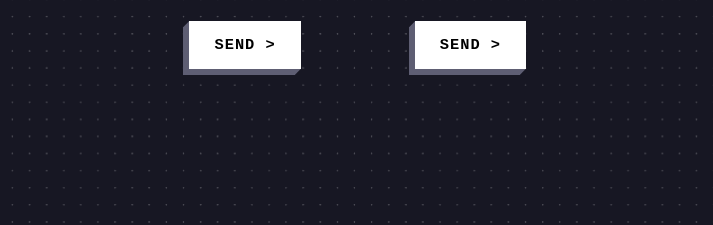
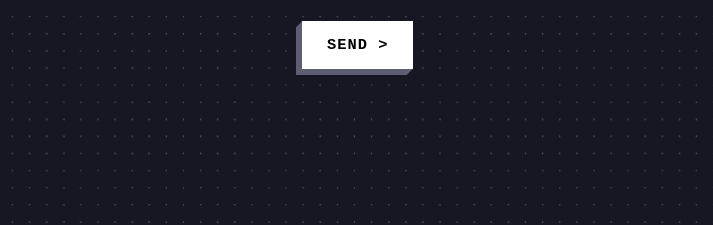
Before and after one commit to dhananjay-c/dhananjay, a plain HTML site: page contact.html in a window 1280 px wide. Shown: the part 403-628 px from the top of the page, 567-1280 px from the left. Drawn offline with nearby package versions, Linux system fonts and the light colour scheme.

Commit message:
Update contact.html

```diff
--- a/contact.html
+++ b/contact.html
@@ -90,7 +90,7 @@
         <textarea name="" id="" placeholder="How can I help you?" class="msg"></textarea><br>
          <p class="errMsg" id="err">Apologies, Unexpected error accured. Please reach out to me via email <a
             href="mailto:dhananjaychavan0907@gmail.com" target="_blank">dhananjaychavan0907@gmail.com</a></p>
-        <a href="#" class="btn disabled">Send ></a>
+
         <a class="btn" onclick="err()" id="send">Send ></a>
       </form>
 
```
